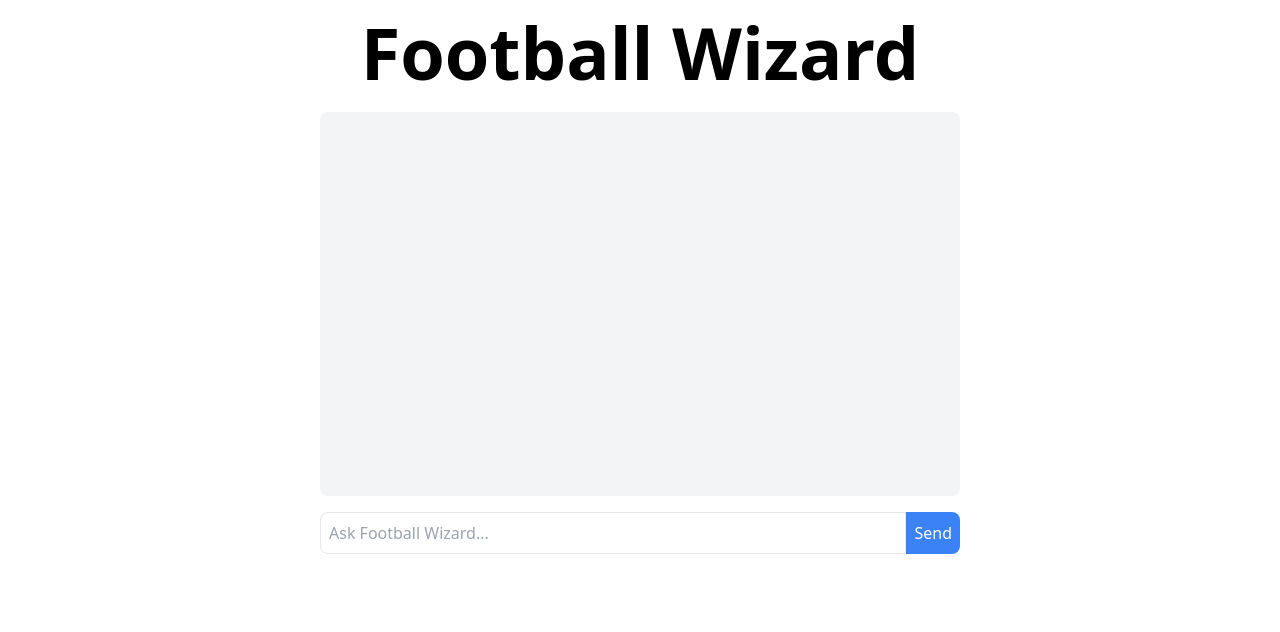
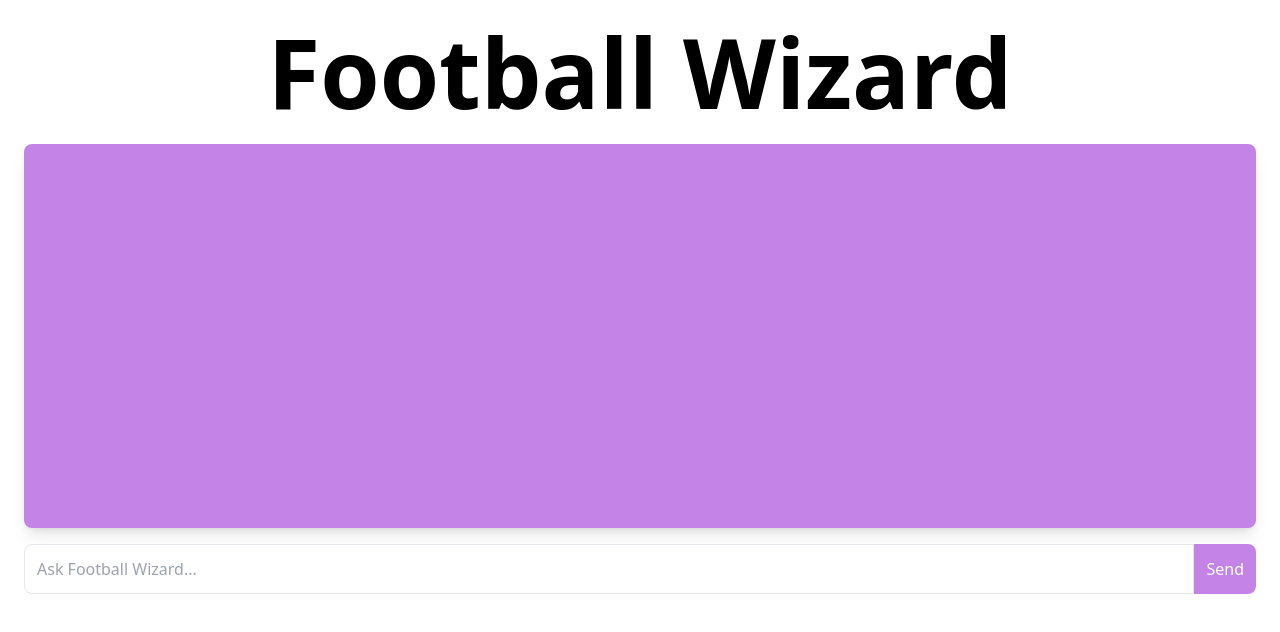
Before and after one commit to faaizja/FootballWizardFrontEnd, a React (Create React App) app: page / in a window 1280 px wide. Shown: the top 632 px of the page. Built offline with nearby package versions, Linux system fonts and the light colour scheme.

Commit message:
pinkish theme

```diff
--- a/src/App.css
+++ b/src/App.css
@@ -43,3 +43,59 @@ button {
   border: none;
   cursor: pointer;
 }
+
+/* Add some animations */
+@keyframes fadeInRight {
+  from {
+    opacity: 0;
+    transform: translateX(20px);
+  }
+  to {
+    opacity: 1;
+    transform: translateX(0);
+  }
+}
+
+@keyframes fadeInLeft {
+  from {
+    opacity: 0;
+    transform: translateX(-20px);
+  }
+  to {
+    opacity: 1;
+    transform: translateX(0);
+  }
+}
+
+.fade-in-right {
+  animation: fadeInRight 0.5s forwards;
+}
+
+.fade-in-left {
+  animation: fadeInLeft 0.5s forwards;
+}
+
+/* Message styles */
+.message {
+  word-wrap: break-word;
+  max-width: 80%;
+  margin: auto;
+}
+
+/* Scrollbar styling */
+::-webkit-scrollbar {
+  width: 8px;
+}
+
+::-webkit-scrollbar-track {
+  background: #0B162A;
+}
+
+::-webkit-scrollbar-thumb {
+  background: #D71920;
+  border-radius: 4px;
+}
+
+::-webkit-scrollbar-thumb:hover {
+  background: #FF4D4D;
+}
--- a/src/App.js
+++ b/src/App.js
@@ -1,5 +1,6 @@
 import React, { useState } from 'react';
 import axios from 'axios';
+import './App.css'; // Ensure this CSS file is imported for custom styles and animations
 
 function App() {
   const [input, setInput] = useState('');
@@ -16,9 +17,8 @@ function App() {
 
     try {
       const response = await axios.post('http://127.0.0.1:5000/api/chat', { message: input });
-        console.log('Backend response:', response.data); // Log the response
       const botMessage = { text: response.data.response, user: false };
-        setMessages(prevMessages => [...prevMessages, botMessage]);
+      setMessages((prevMessages) => [...prevMessages, botMessage]);
     } catch (error) {
       console.error('Error:', error);
       setError('An error occurred while fetching the response. Please try again.');
@@ -27,17 +27,27 @@ function App() {
     setInput('');
   };
 
+  return (
+    <div className="max-w-full mx-auto p-6 min-h-screen text-white font-\'Arial\'">
 
-  return (
-    <div className="max-w-2xl mx-auto p-4">
-      <h1 className="text-7xl font-bold text-center mb-6">Football Wizard</h1>
-      <div className="bg-gray-100 rounded-lg p-4 h-96 overflow-y-auto mb-4">
+      <div>
+        <h1 className="text-8xl text-center mb-6 text-black font-extrabold">Football Wizard</h1>
+
+        <div className="bg-[#c483e7] rounded-lg p-4 h-96 overflow-y-auto mb-4 shadow-lg">
           {messages.map((message, index) => (
-          <div key={index} className={`mb-2 p-2 rounded-lg ${message.user ? 'bg-blue-200 text-right' : 'bg-white'}`}>
+            <div
+              key={index}
+              className={`message mb-2 p-3 rounded-lg transition-all transform duration-300 ease-in-out ${
+                message.user
+                  ? 'bg-[#5841da] text-right fade-in-right'
+                  : 'bg-[#5841da] text-left fade-in-left'
+              }`}
+            >
               {message.text}
             </div>
           ))}
         </div>
+
         {error && <div className="text-red-500 mb-4">{error}</div>}
         <form onSubmit={handleSubmit} className="flex">
           <input
@@ -45,12 +55,20 @@ function App() {
             value={input}
             onChange={(e) => setInput(e.target.value)}
             placeholder="Ask Football Wizard..."
-          className="flex-grow p-2 border rounded-l-lg focus:outline-none focus:ring-2 focus:ring-blue-500"
+            className= "p-3 border rounded-l-lg text-black"
           />
-        <button type="submit" className="bg-blue-500 text-white p-2 rounded-r-lg hover:bg-blue-600 focus:outline-none focus:ring-2 focus:ring-blue-500">
+
+          <button
+            type="submit"
+            className="bg-[#c483e7] text-white p-3 rounded-r-lg hover:bg-[#d6acec]"
+          >
             Send
           </button>
+
         </form>
+
+      </div>
+
     </div>
   );
 }
```
Lines whose indentation alone changed are shown as unchanged.
